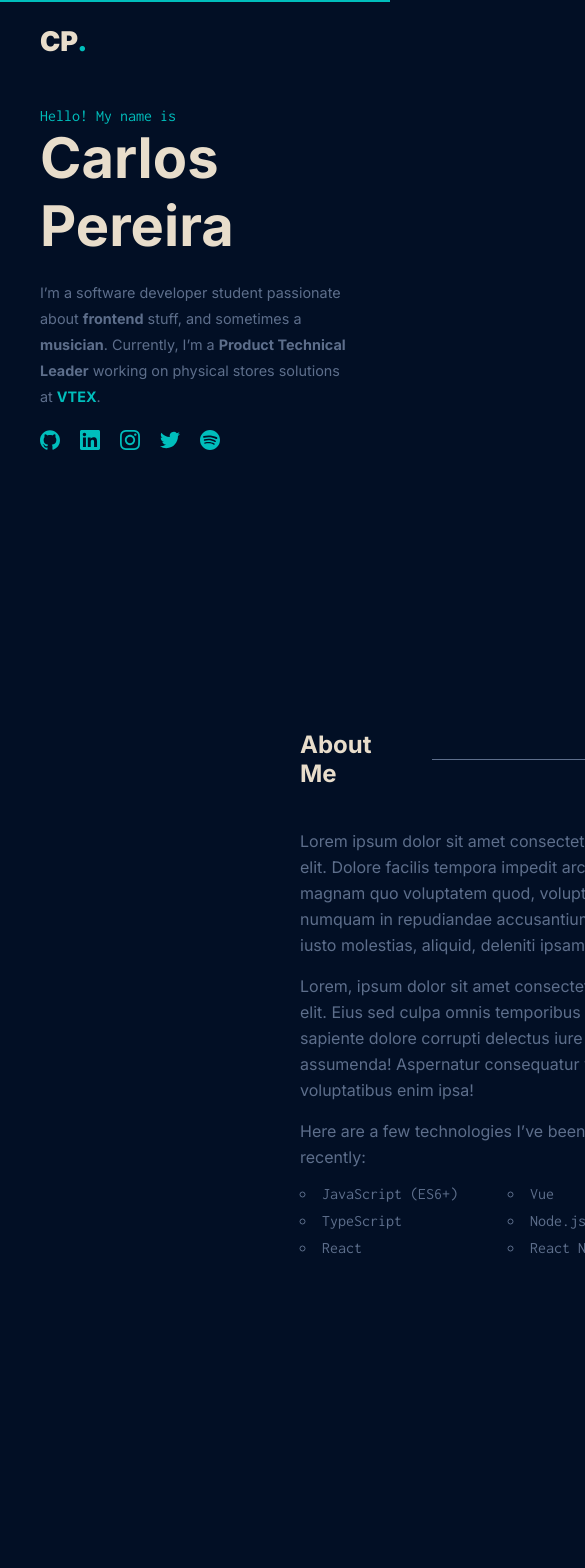
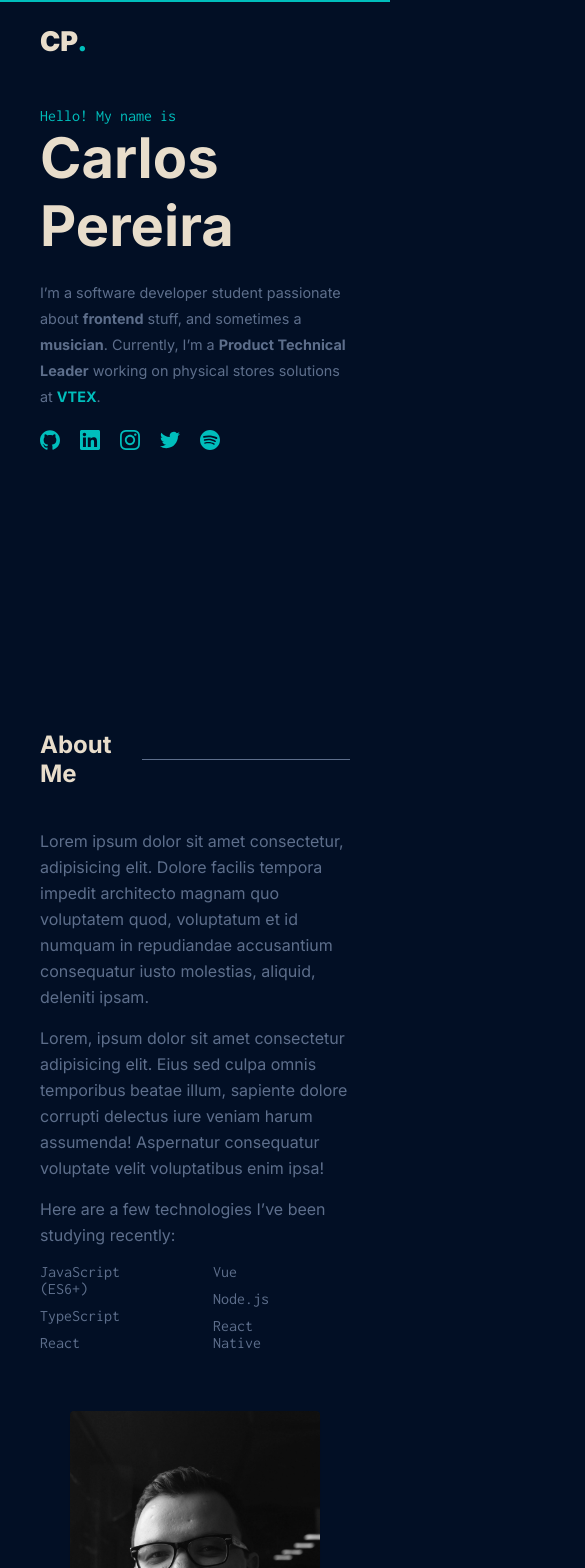
Before and after one commit to kdumagalhaes/hellocarlos, a Vue app: page / in a window 390 px wide. Shown: the top 1568 px of the page, 585 px wide, since content can reach past the window. Before the commit the page ends 1436 px from the top, so only its background shows below. Built offline with nearby package versions, Linux system fonts and the light colour scheme.

Commit message:
Finish About responsive component

```diff
--- a/src/components/About.vue
+++ b/src/components/About.vue
@@ -2,7 +2,7 @@
   <transition enter-active-class="animate__animated animate__fadeIn" appear>
     <section class="about" id="about">
       <div class="text-content">
-        <SectionTitle title="About Me" lineWidth="300px" />
+        <SectionTitle title="About Me" lineWidth="350px" />
         <p class="bio">
           Lorem ipsum dolor sit amet consectetur, adipisicing elit. Dolore
           facilis tempora impedit architecto magnam quo voluptatem quod,
@@ -94,7 +94,7 @@ export default {
 .picture {
   width: 100%;
   max-width: 250px;
-  height: 375px;
+  max-height: 375px;
   border-radius: 4px;
   box-shadow: 0 4px 6px -1px rgba(0, 0, 0, 0.1),
     0 2px 4px -1px rgba(0, 0, 0, 0.06);
@@ -105,4 +105,29 @@ export default {
     filter: grayscale(0);
   }
 }
+
+@media only screen and (max-width: $tablet) {
+  .about {
+    padding: $safe-area-padding;
+    flex-direction: column;
+  }
+
+  .bio {
+    max-width: 700px;
+  }
+
+  .text-content {
+    margin: 0 0 50px 0;
+  }
+
+  .picture {
+    margin: 0 auto;
+  }
+
+  .tech-list {
+    li {
+      list-style: none;
+    }
+  }
+}
 </style>
```
Also changed, not shown: src/components/SectionTitle.vue (line endings or trailing spaces).
